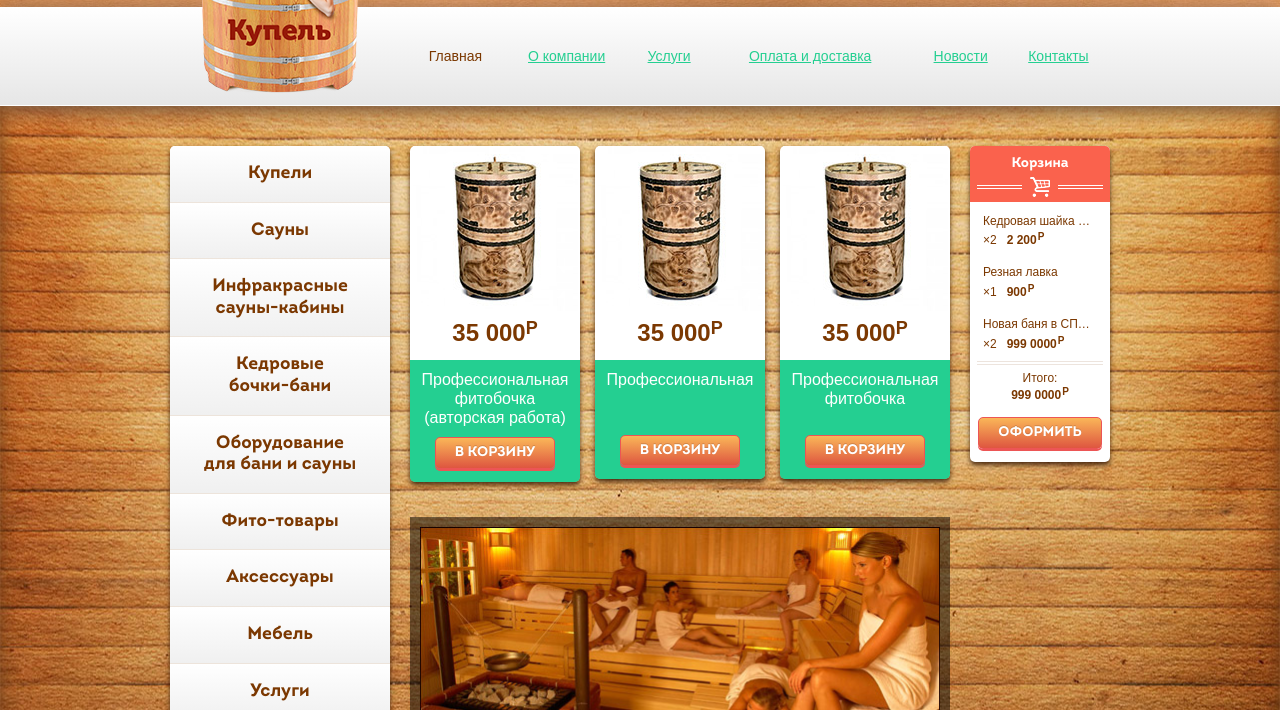
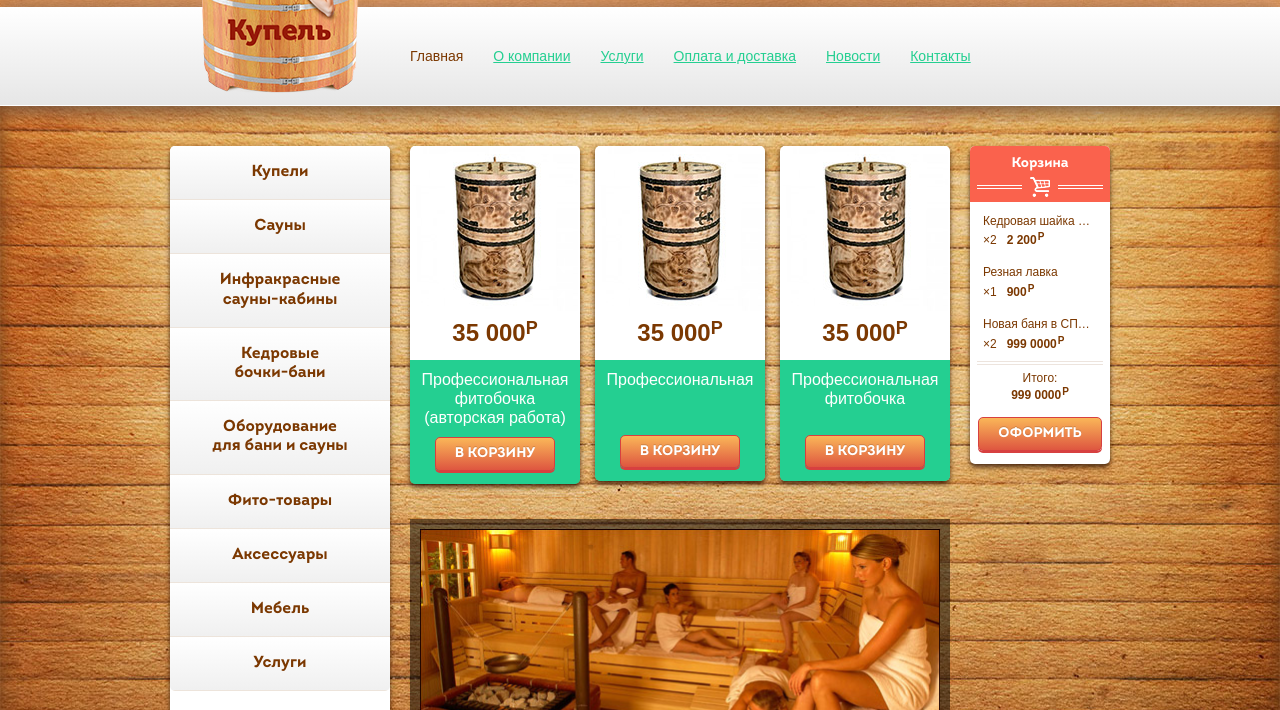
Before and after one commit to cssdojo/qupel, a plain HTML site: page index.html in a window 1280 px wide. Shown: the part 83-793 px from the top of the page. Drawn offline with Linux system fonts and the light colour scheme.

Commit message:
some fix

```diff
--- a/css/screen.css
+++ b/css/screen.css
@@ -28,7 +28,9 @@ table { border-spacing: 0; border-collapse: collapse; width: 100%; }
 
 .topper .topper__in, .navbar .navbar__in, .footer .footer__in, .l, .contentindex .contentindex__in, .forus .forus__in { width: 960px; margin-left: auto; margin-right: auto; }
 
-body { min-width: 960px; background: whitesmoke; font-size: 14px; font-family: Arial, sans-serif; line-height: 1.4; }
+body { min-width: 960px; background: #a15f29; font-size: 14px; font-family: Arial, sans-serif; line-height: 1.4; }
+
+.out { width: 1280px; margin-left: auto; margin-right: auto; -webkit-box-shadow: 2px 2px 20px #67350c; -moz-box-shadow: 2px 2px 20px #67350c; box-shadow: 2px 2px 20px #67350c; }
 
 .title { border-bottom: 4px double #fa624d; font-size: 24px; color: #fa624d; font-family: "Intro_bold", arial, sans-serif; }
 .title span { display: inline-block; }
@@ -52,15 +54,16 @@ body { min-width: 960px; background: whitesmoke; font-size: 14px; font-family: A
 
 .logo { position: absolute; bottom: 12px; left: 50%; margin-left: -79px; font: 0/0 a; text-shadow: none; color: transparent; background: url('../img/icons-sf9206aa0be.png') 0 0 no-repeat; width: 158px; height: 157px; }
 
-.nav { width: 100%; display: table; }
-.nav ul { display: table-row; }
-.nav li { display: table-cell; height: 98px; line-height: 98px; }
-.nav a { display: block; text-align: center; color: #24cf91; }
+.nav ul { *zoom: 1; }
+.nav ul:after { content: " "; display: table; clear: both; }
+.nav li { height: 98px; line-height: 98px; float: left; }
+.nav li:first-child a { padding: 0 15px 0 0; }
+.nav a { padding: 0 15px; display: block; text-align: center; color: #24cf91; }
 .nav a:hover { text-decoration: none; }
 .nav a.is-active { color: #7b3801; text-decoration: none; }
 
 .seconary-nav { border-radius: 5px; overflow: hidden; }
-.seconary-nav a { display: block; padding: 17px 0; background-image: -webkit-gradient(linear, 50% 0%, 50% 100%, color-stop(0%, #ffffff), color-stop(100%, #f0f0f0)); background-image: -webkit-linear-gradient(#ffffff, #f0f0f0); background-image: -moz-linear-gradient(#ffffff, #f0f0f0); background-image: -o-linear-gradient(#ffffff, #f0f0f0); background-image: linear-gradient(#ffffff, #f0f0f0); border-bottom: 1px solid #ede4db; font-size: 18px; line-height: 1.2; text-align: center; text-decoration: none; color: #7b3801; font-family: "Intro_bold", arial, sans-serif; }
+.seconary-nav a { display: block; padding: 17px 0; background-image: -webkit-gradient(linear, 50% 0%, 50% 100%, color-stop(0%, #ffffff), color-stop(100%, #f0f0f0)); background-image: -webkit-linear-gradient(#ffffff, #f0f0f0); background-image: -moz-linear-gradient(#ffffff, #f0f0f0); background-image: -o-linear-gradient(#ffffff, #f0f0f0); background-image: linear-gradient(#ffffff, #f0f0f0); border-bottom: 1px solid #ede4db; font-size: 16px; line-height: 1.2; text-align: center; text-decoration: none; color: #7b3801; font-family: "Intro_bold", arial, sans-serif; }
 .seconary-nav a:hover { background-image: -webkit-gradient(linear, 50% 0%, 50% 100%, color-stop(0%, #ffffff), color-stop(100%, #ffe1db)); background-image: -webkit-linear-gradient(#ffffff, #ffe1db); background-image: -moz-linear-gradient(#ffffff, #ffe1db); background-image: -o-linear-gradient(#ffffff, #ffe1db); background-image: linear-gradient(#ffffff, #ffe1db); }
 
 .search { padding: 22px 11px; }
@@ -116,9 +119,9 @@ body { min-width: 960px; background: whitesmoke; font-size: 14px; font-family: A
 .sexy-img { width: 520px; height: 250px; line-height: 250px; margin: 0 10px; overflow: hidden; -webkit-box-shadow: 0 0 0 10px rgba(0, 0, 0, 0.5); -moz-box-shadow: 0 0 0 10px rgba(0, 0, 0, 0.5); box-shadow: 0 0 0 10px rgba(0, 0, 0, 0.5); }
 .sexy-img img { width: 100%; }
 
-.btn { display: inline-block; padding: 5px 19px; border: 1px solid #ec5555; border-radius: 5px; background-image: -webkit-gradient(linear, 50% 0%, 50% 100%, color-stop(0%, #fab658), color-stop(100%, #de5640)); background-image: -webkit-linear-gradient(#fab658, #de5640); background-image: -moz-linear-gradient(#fab658, #de5640); background-image: -o-linear-gradient(#fab658, #de5640); background-image: linear-gradient(#fab658, #de5640); -webkit-box-shadow: 0px 2px 0 #ec5555; -moz-box-shadow: 0px 2px 0 #ec5555; box-shadow: 0px 2px 0 #ec5555; font-size: 14px; font-family: "Intro_boldCaps", arial, sans-serif; text-shadow: 0 -1px 0px rgba(0, 0, 0, 0.15); text-transform: uppercase; text-decoration: none; color: white; }
-.btn:hover { background-image: -webkit-gradient(linear, 50% 0%, 50% 100%, color-stop(0%, #de5640), color-stop(100%, #fab658)); background-image: -webkit-linear-gradient(#de5640, #fab658); background-image: -moz-linear-gradient(#de5640, #fab658); background-image: -o-linear-gradient(#de5640, #fab658); background-image: linear-gradient(#de5640, #fab658); -webkit-box-shadow: none; -moz-box-shadow: none; box-shadow: none; }
-.btn:active { position: relative; top: 1px; }
+.btn { display: inline-block; padding: 6px 19px; border: 1px solid #d74040; -webkit-box-shadow: 0 2px 0 #d74040; -moz-box-shadow: 0 2px 0 #d74040; box-shadow: 0 2px 0 #d74040; border-radius: 5px; background-image: -webkit-gradient(linear, 50% 0%, 50% 100%, color-stop(0%, #fab658), color-stop(100%, #de5640)); background-image: -webkit-linear-gradient(#fab658, #de5640); background-image: -moz-linear-gradient(#fab658, #de5640); background-image: -o-linear-gradient(#fab658, #de5640); background-image: linear-gradient(#fab658, #de5640); font-size: 14px; font-family: "Intro_boldCaps", arial, sans-serif; text-shadow: 0 -1px 0px rgba(0, 0, 0, 0.15); text-transform: uppercase; text-decoration: none; color: white; }
+.btn:hover { background-image: -webkit-gradient(linear, 50% 0%, 50% 100%, color-stop(0%, #faeb58), color-stop(100%, #de8540)); background-image: -webkit-linear-gradient(#faeb58, #de8540); background-image: -moz-linear-gradient(#faeb58, #de8540); background-image: -o-linear-gradient(#faeb58, #de8540); background-image: linear-gradient(#faeb58, #de8540); }
+.btn:active { position: relative; top: 2px; -webkit-box-shadow: none; -moz-box-shadow: none; box-shadow: none; }
 
 .basket { background-color: white; -webkit-border-radius: 5px; -moz-border-radius: 5px; -ms-border-radius: 5px; -o-border-radius: 5px; border-radius: 5px; -webkit-box-shadow: 0 3px 5px rgba(52, 22, 5, 0.85); -moz-box-shadow: 0 3px 5px rgba(52, 22, 5, 0.85); box-shadow: 0 3px 5px rgba(52, 22, 5, 0.85); }
 .basket .basket__top { background: #fa624d; -webkit-border-radius: 5px 5px 0 0; -moz-border-radius: 5px 5px 0 0; -ms-border-radius: 5px 5px 0 0; -o-border-radius: 5px 5px 0 0; border-radius: 5px 5px 0 0; color: white; text-align: center; font-family: "Intro_bold", arial, sans-serif; position: relative; }
--- a/sass/_common.sass
+++ b/sass/_common.sass
@@ -32,11 +32,16 @@ $orange: #fa624d
 // --------------------------------------------------
 body
 	min-width: 960px
-	background: #F5F5F5
+	background: #a15f29
 	font-size: 14px
 	font-family: Arial, sans-serif
 	line-height: 1.4
 
+.out
+	width: 1280px
+	margin-left: auto
+	margin-right: auto
+	+box-shadow(2px 2px 20px #67350c)
 .title
 	border-bottom: 4px double $orange
 	font-size: 24px
@@ -121,16 +126,17 @@ body
 	+s(logo)
 
 .nav
-	width: 100%
-	display: table
-	// border-spacing: 1px
 	ul
-		display: table-row
+		+clr
 	li
-		display: table-cell
 		height: 98px
 		line-height: 98px
+		float: left
+		&:first-child
+			a
+				padding: 0 15px 0 0
 	a
+		padding: 0 15px
 		display: block
 		text-align: center
 		color: $green
@@ -149,7 +155,7 @@ body
 		padding: 17px 0
 		+g(#ffffff, #f0f0f0)
 		border-bottom: 1px solid #ede4db
-		font-size: 18px
+		font-size: 16px
 		line-height: 1.2
 		text-align: center
 		text-decoration: none
--- a/sass/_main.sass
+++ b/sass/_main.sass
@@ -65,11 +65,11 @@
 
 .btn
 	display: inline-block
-	padding: 5px 19px
-	border: 1px solid #ec5555
+	padding: 6px 19px
+	border: 1px solid #d74040
+	+box-shadow(0 2px 0 #d74040)
 	border-radius: 5px
 	+g(#fab658, #de5640)
-	+box-shadow(0px 2px 0 #ec5555)
 	font-size: 14px
 	+ibc
 	@include text-shadow(0 -1px 0px rgba(#000, .15))
@@ -77,11 +77,11 @@
 	text-decoration: none
 	color: #fff
 	&:hover
-		+g(#de5640, #fab658)
-		+box-shadow(none)
+		+g(#faeb58, #de8540)
 	&:active
 		position: relative
-		top: 1px
+		top: 2px
+		+box-shadow(none)
 
 .basket
 	background-color: #fff
```
